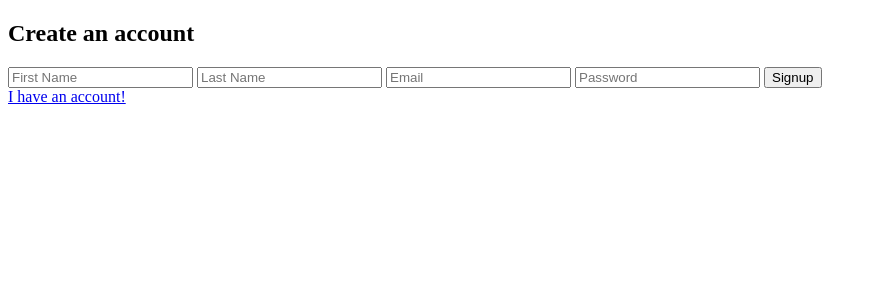
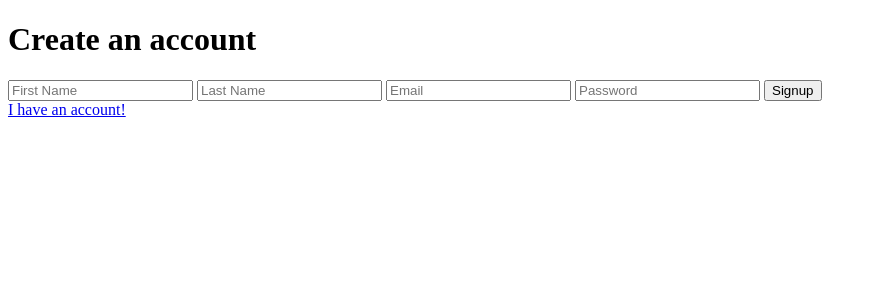
Before and after one commit to wjoseph0/agentCollaboration-archive, a SvelteKit app: page /signup in a window 1280 px wide. Shown: the top 300 px of the page, without its empty margins (0-877 px from the left). Built offline with nearby package versions, Linux system fonts and the light colour scheme; what pocketbase would draw is missing.

Commit message:
h1 not h2

```diff
--- a/src/routes/login/+page.svelte
+++ b/src/routes/login/+page.svelte
@@ -16,7 +16,7 @@
 </script>
 
 <main class="container">
-	<h2>Login</h2>
+	<h1>Login</h1>
 
 	<form on:submit|preventDefault={login}>
 		<input placeholder="Email" type="text" bind:value={email} required />
--- a/src/routes/signup/+page.svelte
+++ b/src/routes/signup/+page.svelte
@@ -26,7 +26,7 @@
 </script>
 
 <main class="container">
-	<h2>Create an account</h2>
+	<h1>Create an account</h1>
 
 	<form on:submit|preventDefault={signUp}>
 		<input placeholder="First Name" type="text" bind:value={fname} required />
```
